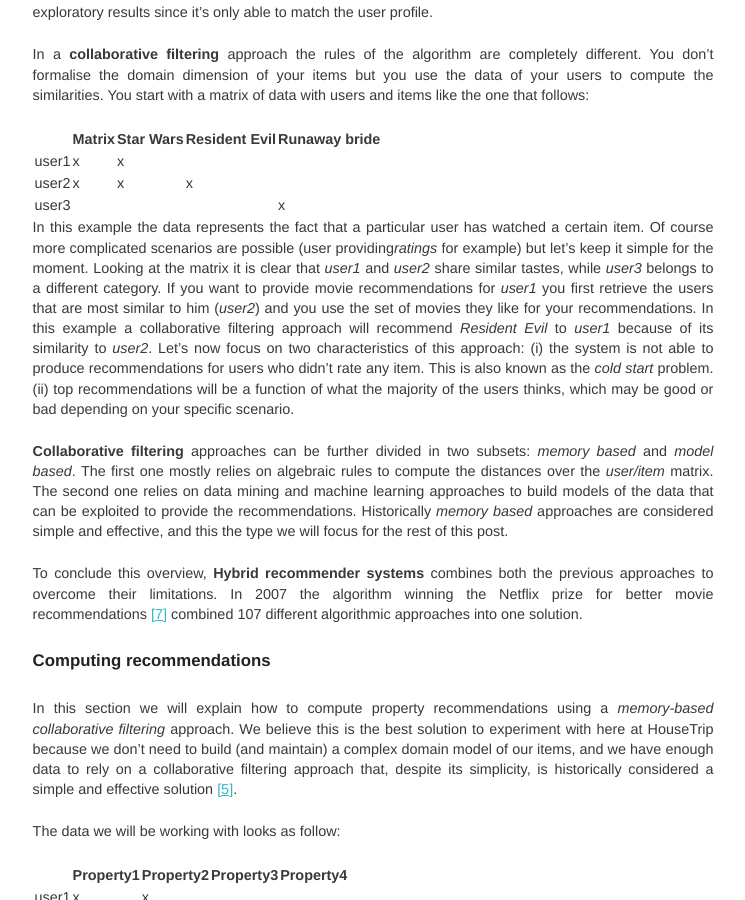
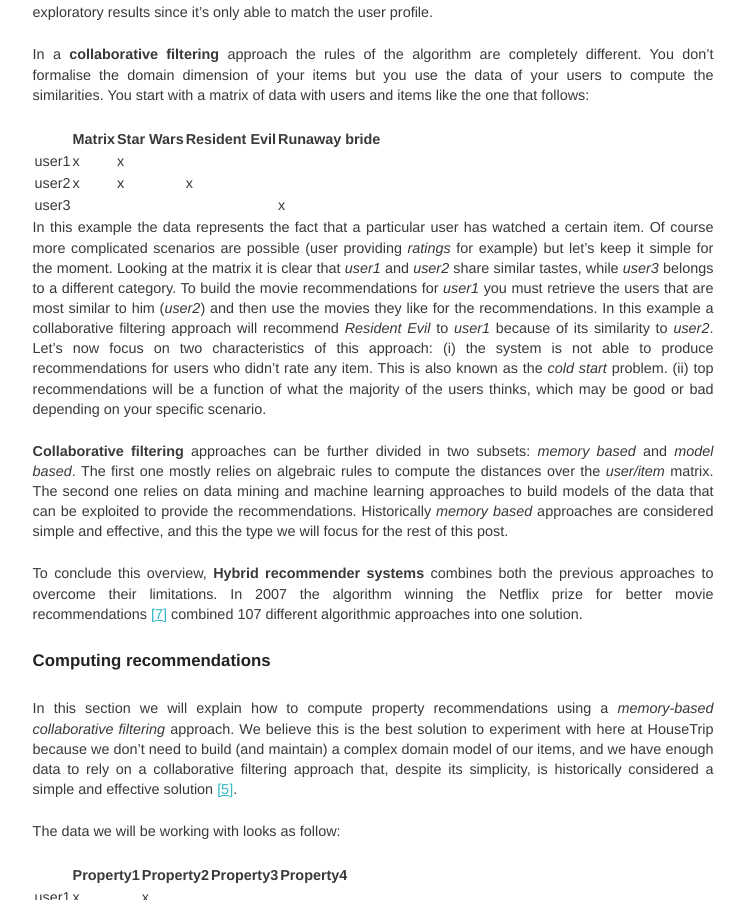
Before and after one commit to HouseTrip/housetrip.github.com, a Jekyll site: the page built from index.html, in a window 1280 px wide and 900 px high, scrolled down 1255 px. Shown: the whole window, without its empty margins (267-1012 px from the left). Built offline with Jekyll 4.4.1, drawn with Linux system fonts in a browser that asks for light colours.

Commit message:
Rephrasing

```diff
--- a/_posts/2014-07-31-compute-property-recommendations.md
+++ b/_posts/2014-07-31-compute-property-recommendations.md
@@ -42,7 +42,7 @@ In a **collaborative filtering** approach the rules of the algorithm are complet
 | user2 |  		x			| 		x 			|			x				| 							  |
 | user3 |    				| 					|							| 			x				  |
 
-In this example the data represents the fact that a particular user has watched a certain item. Of course more complicated scenarios are possible (user providing*ratings* for example) but let's keep it simple for the moment. Looking at the matrix it is clear that *user1* and *user2* share similar tastes, while *user3* belongs to a different category. If you want to provide movie recommendations for *user1* you first retrieve the users that are most similar to him (*user2*) and you use the set of movies they like for your recommendations. In this example a collaborative filtering approach will recommend *Resident Evil* to *user1* because of its similarity to *user2*. Let's now focus on two characteristics of this approach: (i) the system is not able to produce recommendations for users who didn't rate any item. This is also known as the *cold start* problem. (ii) top recommendations will be a function of what the majority of the users thinks, which may be good or bad depending on your specific scenario.
+In this example the data represents the fact that a particular user has watched a certain item. Of course more complicated scenarios are possible (user providing *ratings* for example) but let's keep it simple for the moment. Looking at the matrix it is clear that *user1* and *user2* share similar tastes, while *user3* belongs to a different category. To build the movie recommendations for *user1* you must retrieve the users that are most similar to him (*user2*) and then use the movies they like for the recommendations. In this example a collaborative filtering approach will recommend *Resident Evil* to *user1* because of its similarity to *user2*. Let's now focus on two characteristics of this approach: (i) the system is not able to produce recommendations for users who didn't rate any item. This is also known as the *cold start* problem. (ii) top recommendations will be a function of what the majority of the users thinks, which may be good or bad depending on your specific scenario.
 
 **Collaborative filtering** approaches can be further divided in two subsets: *memory based* and *model based*. The first one mostly relies on algebraic rules to compute the distances over the *user/item* matrix. The second one relies on data mining and machine learning approaches to build models of the data that can be exploited to provide the recommendations. Historically *memory based* approaches are considered simple and effective, and this the type we will focus for the rest of this post.
 
```
